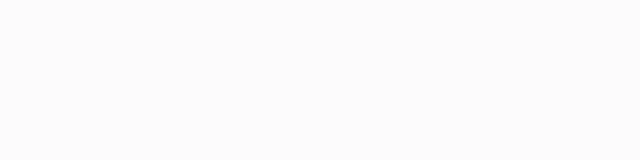
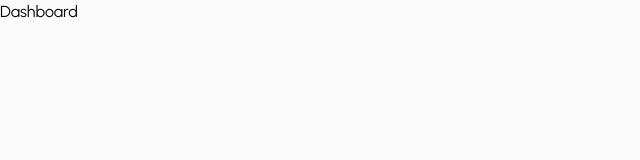
Before and after one commit to Krish30p/Resume-Builder, a React app in the folder frontend/: page /dashboard in a window 1280 px wide. Before the commit this address had no page. Shown: the top 160 px of the page, without its empty margins (0-640 px from the left). Built offline with nearby package versions, Linux system fonts and the light colour scheme; the HTML template or start-up script is replaced by a standard one.

Commit message:
signup/login working

```diff
--- a/frontend/src/App.jsx
+++ b/frontend/src/App.jsx
@@ -2,12 +2,15 @@ import React from 'react'
 import { Route, Routes } from 'react-router-dom'
 import LandingPage from './pages/LandingPage'
 import UserProvider from './context/userContext'
+import Dashboard from './pages/Dashboard'
 
 const App = () => {
   return (
     <UserProvider>
     <Routes>
       <Route path='/' element={<LandingPage />} />
+      <Route path='/dashboard' element={<Dashboard />} />
+
     </Routes>
     </UserProvider>
   )
--- a/frontend/src/components/Input.jsx
+++ b/frontend/src/components/Input.jsx
@@ -1,6 +1,6 @@
 import React, { useState } from 'react'
 import { inputStyles } from '../assets/dummystyle'
-import {Eye, EyeOff, EyeOffIcon} from 'lucide-react'
+import {Eye, EyeOff, } from 'lucide-react'
 
 export const Input = ({ value , onChange, label, placeholder, type = 'text'}) => {
 
@@ -19,8 +19,8 @@ export const Input = ({ value , onChange, label, placeholder, type = 'text'}) =>
             onFocus={() => setIsFocused(true)}
             onBlur={() => setIsFocused(false)} />
 
-            {type === 'password' && ( <button onClick={()=> setShowPassword(!showPassword)} className={styles.toggleButton}>
-                {showPassword ? <EyeOffIcon size={20}/> : <Eye size={20}/>}
+            {type === 'password' && ( <button type='button' onClick={()=> setShowPassword(!showPassword)} className={styles.toggleButton}>
+                {showPassword ? <EyeOff size={20}/> : <Eye size={20}/>}
             </button>)}
         </div>
 
--- /dev/null
+++ b/frontend/src/pages/Dashboard.jsx
@@ -0,0 +1,11 @@
+import React from 'react'
+
+const Dashboard = () => {
+  return (
+    <div>
+      Dashboard
+    </div>
+  )
+}
+
+export default Dashboard
--- a/frontend/src/utils/helper.js
+++ b/frontend/src/utils/helper.js
@@ -4,5 +4,5 @@
 // Validate email format
 export const validateEmail = (email)=>{
     const regex =/^[^\s@]+@[^\s@]+\.[^\s@]+$/
-    return regex.test.email
+    return regex.test(email)
 }
```
